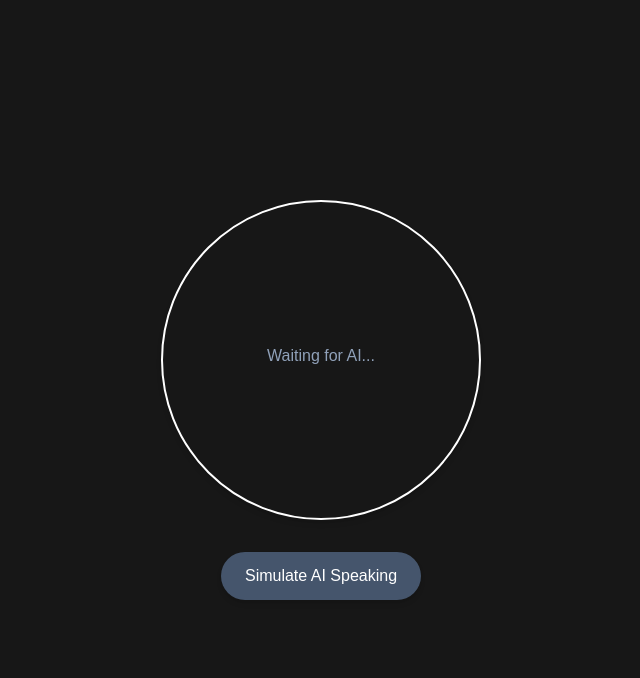
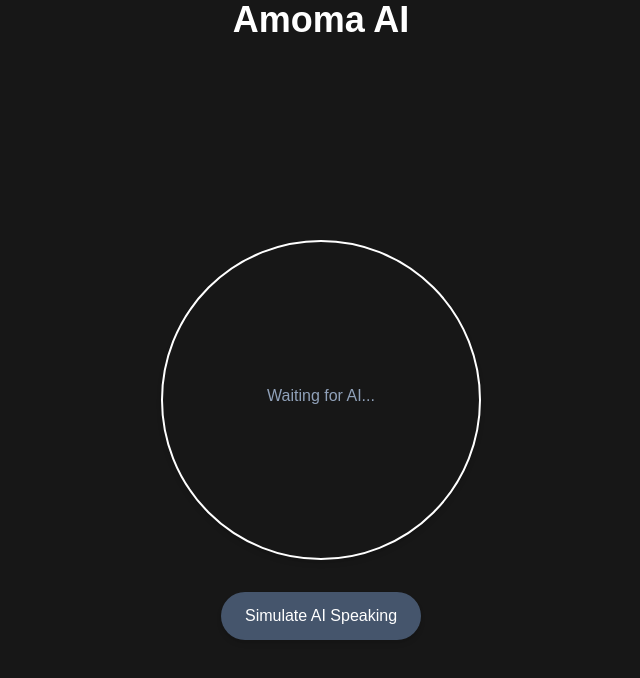
Before and after one commit to JohnLloydCanoy/amuma-ai, a Next.js app in the folder client/: page /Home in a window 1280 px wide. Shown: the top 678 px of the page, without its empty margins (319-959 px from the left). Built offline with nearby package versions, Linux system fonts and the light colour scheme.

Commit message:
Edit:HEADING   of the HOME PAGE

```diff
--- a/client/app/Home/page.tsx
+++ b/client/app/Home/page.tsx
@@ -6,6 +6,7 @@ export default function HomePage() {
 
     return (
         <>
+        <h1 className="text-4xl font-bold text-center text-white">Amoma AI</h1>
             <Visuals  />
         </>
     );
```
